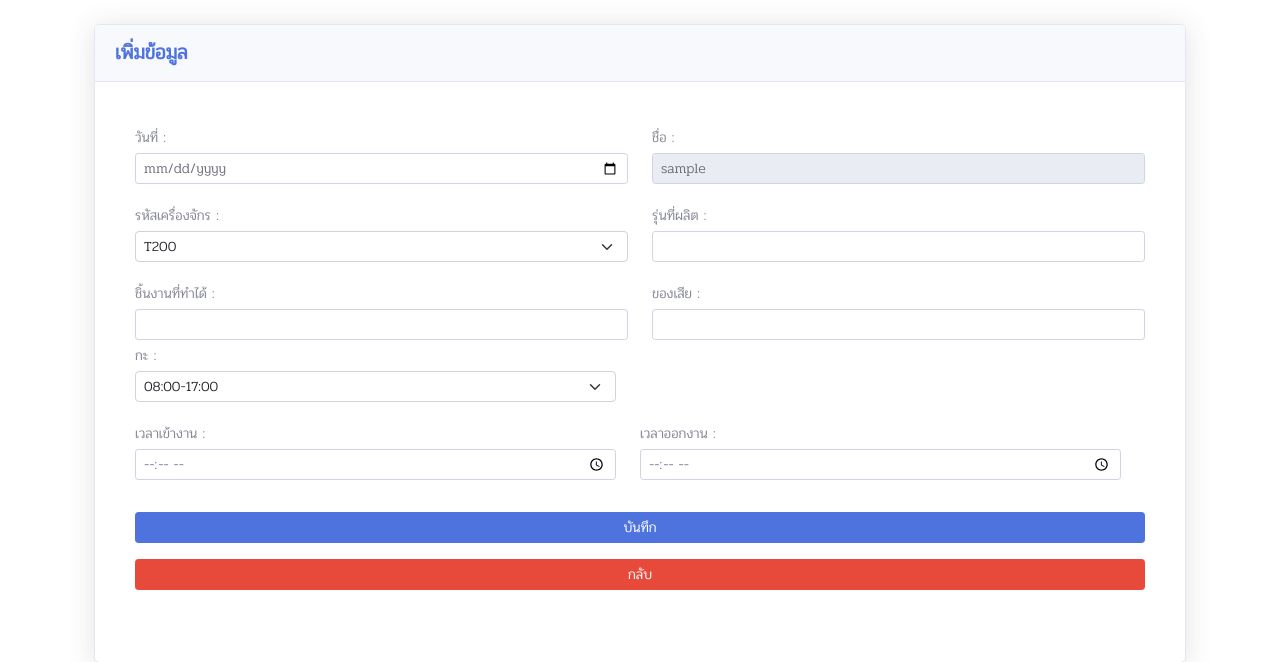
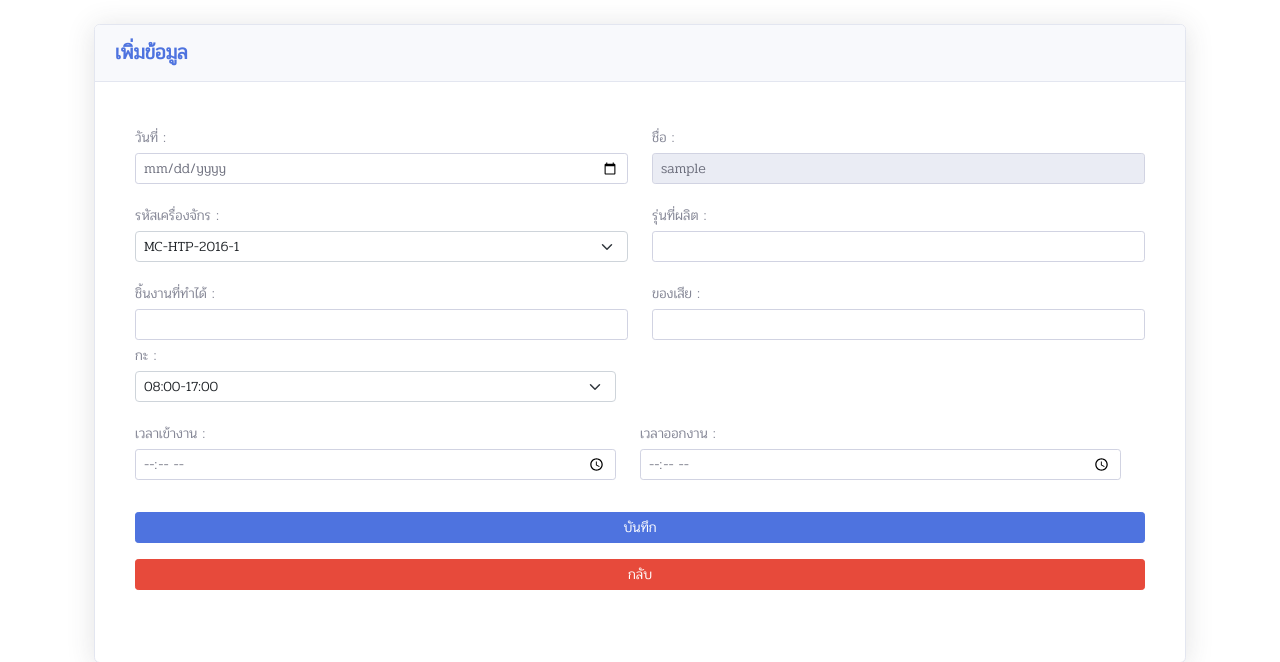
Before and after one commit to MaoDeep/ProjectOEE, a PHP site: page /admin/addtables.php in a window 1280 px wide. Shown: the top 662 px of the page. Run offline with PHP 8.4, Linux system fonts and the light colour scheme; the visitor is signed in with stand-in values (Sample User, id 1).

Commit message:
add tables

```diff
--- a/admin/addtables.php
+++ b/admin/addtables.php
@@ -103,12 +103,10 @@ if (empty($_SESSION["status"]) || $_SESSION["status"] !== "Admin") {
                                     <div class="col-sm-6 mb-3 mb-sm-0">
                                         <div class="col-form-label-sm">รหัสเครื่องจักร : </div>
                                         <select name="txt3" id="txt3" class="form-select form-select-sm">
-                                            <option value="T200">T200</option>
-                                            <option value="T300">T300</option>
-                                            <option value="T400">T400</option>
-                                            <option value="T500">T500</option>
-                                            <option value="T600">T600</option>
-
+                                        <option value="MC-HTP-2016-1">MC-HTP-2016-1</option>
+                                            <option value="MC-HTP-2009-2">MC-HTP-2009-2</option>
+                                            <option value="MC-HTP-2005-3">MC-HTP-2005-3</option>
+                                            <option value="MC-HTP-2014-4">MC-HTP-2014-4</option>
 
 
                                         </select>
@@ -143,8 +141,8 @@ if (empty($_SESSION["status"]) || $_SESSION["status"] !== "Admin") {
                                     <div class="form-group row">
                                         <div class="col-sm-6 mb-3 mb-sm-0">
                                             <div class="col-form-label-sm">กะ : </div>
-                                            <select name="" id="" class="form-select form-select-sm">
-                                                <option value="A">08:00-17:00</option>
+                                            <select name="" id="" class="form-select form-select-sm" >
+                                                <option value="A" step="any" onkeyup="A();" onclick="select();"  >08:00-17:00</option>
                                                 <option value="B">17:00-20:00</option>
                                             </select>
                                             <div class="invalid-feedback">
@@ -155,7 +153,7 @@ if (empty($_SESSION["status"]) || $_SESSION["status"] !== "Admin") {
                                     <div class="form-group row">
                                         <div class="col-sm-6 mb-3 mb-sm-0">
                                             <div class="col-form-label-sm">เวลาเข้างาน : </div>
-                                            <input type="time" class="form-control form-control-sm " id="txt5" name="txt5" placeholder="" required>
+                                            <input type="time" class="form-control form-control-sm " id="txt5" name="txt5" placeholder="" >
                                             <div class="invalid-feedback">
                                                 กรุณาใส่ข้อมูลให้ครบ
                                             </div>
@@ -212,6 +210,9 @@ if (empty($_SESSION["status"]) || $_SESSION["status"] !== "Admin") {
                 })
         })()
     </script>
+    <script>
+
+    </script>
 </body>
 
 </html>
--- a/admin/home.php
+++ b/admin/home.php
@@ -570,7 +570,7 @@ if (empty($_SESSION["status"]) || $_SESSION["status"] !== "Admin") {
                         data: {
                             labels: ['อัตราการเดินเครื่อง', 'ประสิทธิภาพเครื่องจักร', 'อัตราคุณภาพ', ],
                             datasets: [{
-                                label: <?= json_encode($name[0]) ?>,
+                                label:  <?= json_encode($name[0]) ?>,
                                 data: [<?= $TR[0] ?>, <?= $TS[0] ?>, <?= $NT[0] ?>],
                                 backgroundColor: [
                                     'rgba(255, 206, 86)',
```
